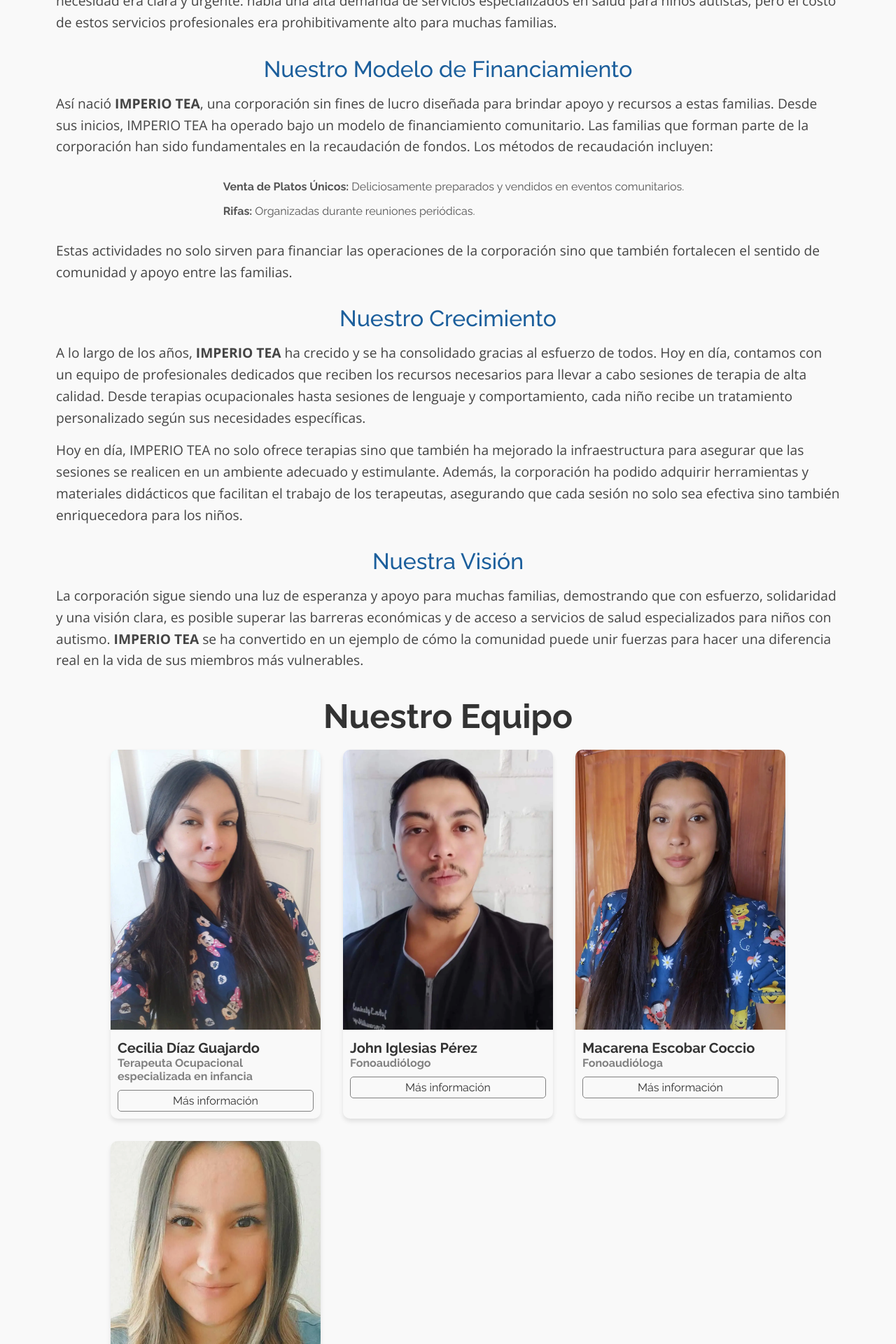
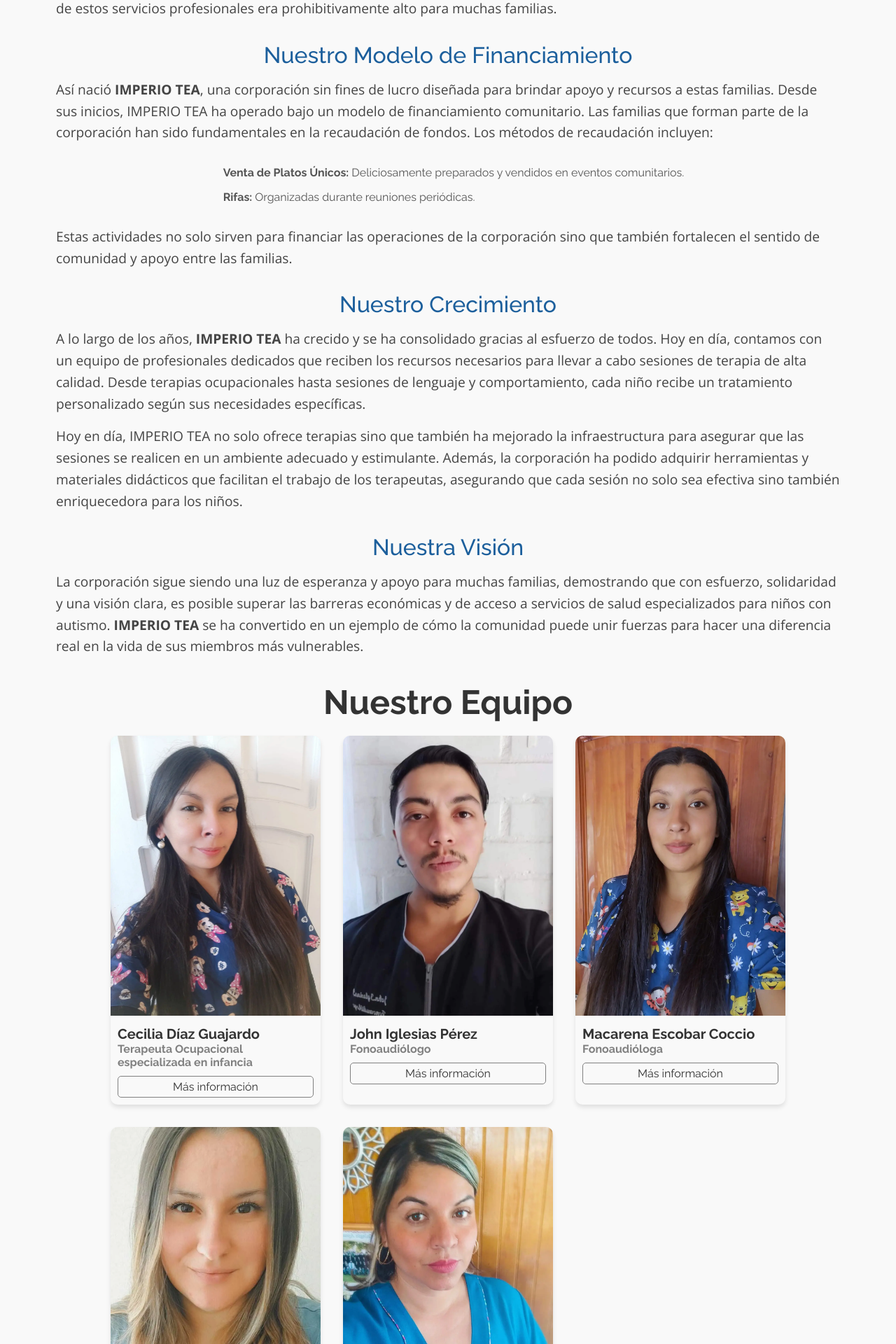
Before and after one commit to Glitzypanic/imperiotea-website, a React (Vite) app: page /about in a window 1280 px wide. Shown: the part 880-2800 px from the top of the page at 70% size. Built offline with nearby package versions, Linux system fonts and the light colour scheme.

Commit message:
Refactor Navbar and Layout styles to use viewport width; add new PersonCard component to About page with associated styles

```diff
--- a/src/components/Header/Navbar.module.css
+++ b/src/components/Header/Navbar.module.css
@@ -12,7 +12,7 @@
   position: fixed;
   top: 0;
   z-index: 1000;
-  width: 100%;
+  width: 100vw;
   background: var(--secondary);
   transition: transform 0.3s ease;
 }
--- a/src/components/Layout/Layout.module.css
+++ b/src/components/Layout/Layout.module.css
@@ -0,0 +1,3 @@
+.layout {
+  width: 100vw;
+}
--- a/src/pages/aboutPage/About.jsx
+++ b/src/pages/aboutPage/About.jsx
@@ -131,6 +131,19 @@
               "Certificación Avanzada en WISC-V y ADI-R\n"
             }
           />
+          <PersonCard
+            name="Maricela González"
+            profession="Educadora Diferencial"
+            img="\images\people\maricela.webp"
+            description={
+              "Psicopedagoga licensiada en eduación\n" +
+              "Especialista en:\n" +
+              "Dificultades de aprendizaje - TEA - NEE\n" +
+              "Adquisición a la lecto escritura y cálculo\n" +
+              "Estrategias de comprensión lectora\n" +
+              "Atención temprana a niños(as) que presenten alguna NEE desde los 2 años\n"
+            }
+          />
         </div>
       </div>
     </section>
--- a/src/pages/aboutPage/About.module.css
+++ b/src/pages/aboutPage/About.module.css
@@ -188,6 +188,11 @@
     padding-inline: 2rem;
   }
 
+  .historyContainer {
+    margin: 0 auto;
+    max-width: 1200px;
+  }
+
   .heroContainer {
     height: 600px;
   }
```
Also changed, not shown: public/images/people/maricela.webp (added).
